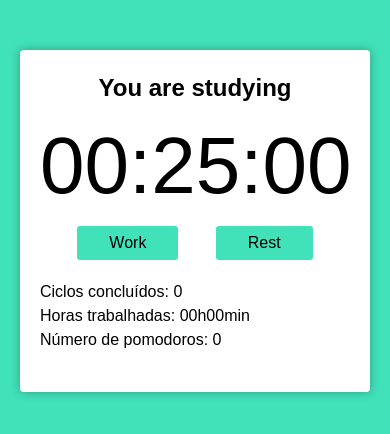
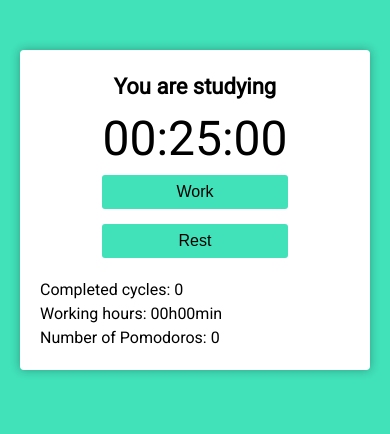
Before and after one commit to Hrq13/pomodore, a React (Create React App) app: page / in a window 390 px wide. Shown: the top 434 px of the page. Built offline with nearby package versions, Linux system fonts and the light colour scheme.

Commit message:
Adiciona responsividade e fonte Roboto

```diff
--- a/src/components/pomodoro-timer.tsx
+++ b/src/components/pomodoro-timer.tsx
@@ -140,9 +140,9 @@ export function PomodoroTimer(props: Props): JSX.Element {
         />
       </div>
       <div className="details">
-        <p>Ciclos concluídos: {completedCyles}</p>
-        <p>Horas trabalhadas: {secondsToTime(fullWorkingTime, true)}</p>
-        <p>Número de pomodoros: {numberOfPomodoros}</p>
+        <p>Completed cycles: {completedCyles}</p>
+        <p>Working hours: {secondsToTime(fullWorkingTime, true)}</p>
+        <p>Number of Pomodoros: {numberOfPomodoros}</p>
       </div>
     </div>
   );
--- a/src/index.css
+++ b/src/index.css
@@ -1,3 +1,5 @@
+@import url('https://fonts.googleapis.com/css2?family=Roboto&display=swap');
+
 * {
   margin: 0;
   padding: 0;
@@ -6,7 +8,7 @@
 }
 
 body {
-  font-family: sans-serif;
+  font-family: 'Roboto', sans-serif;
   background-color: #41e1ba;
   transition: background-color 300ms ease-in-out;
   line-height: 1.5;
@@ -70,5 +72,24 @@ body {
 }
 
 .pomodoro .details {
-  margin: 20px 0;
+  margin: 20px 0 0;
+  /* font-weight: 600; */
 }
+
+@media screen and (max-width: 420px) {
+  .pomodoro h2 {
+    font-size: 22px;
+  }
+  body .pomodoro .timer {
+    font-size: 3em;
+  }
+  .pomodoro .controls {
+    flex-direction: column;
+  }
+  .pomodoro .btn {
+    width: 60%;
+  }
+  .pomodoro .btn + .btn {
+    margin-top: 15px;
+  }
+}
```
